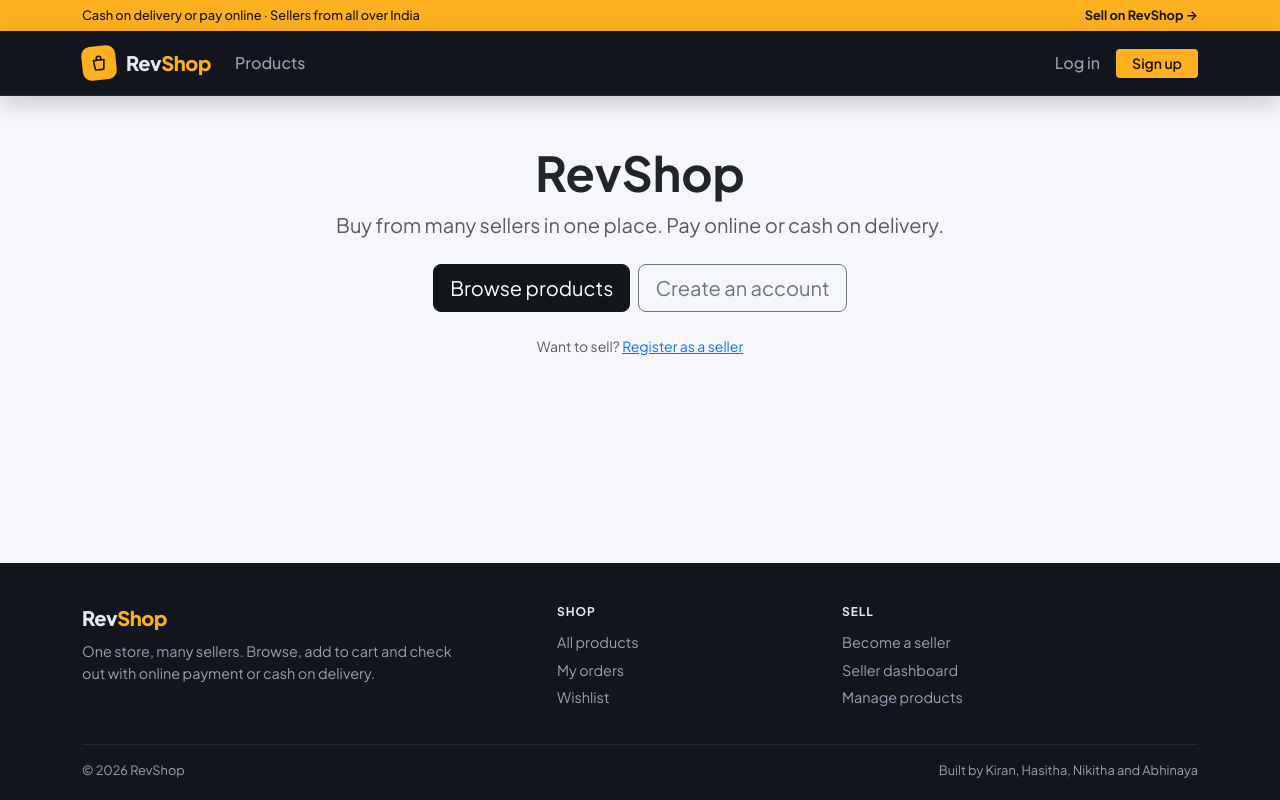
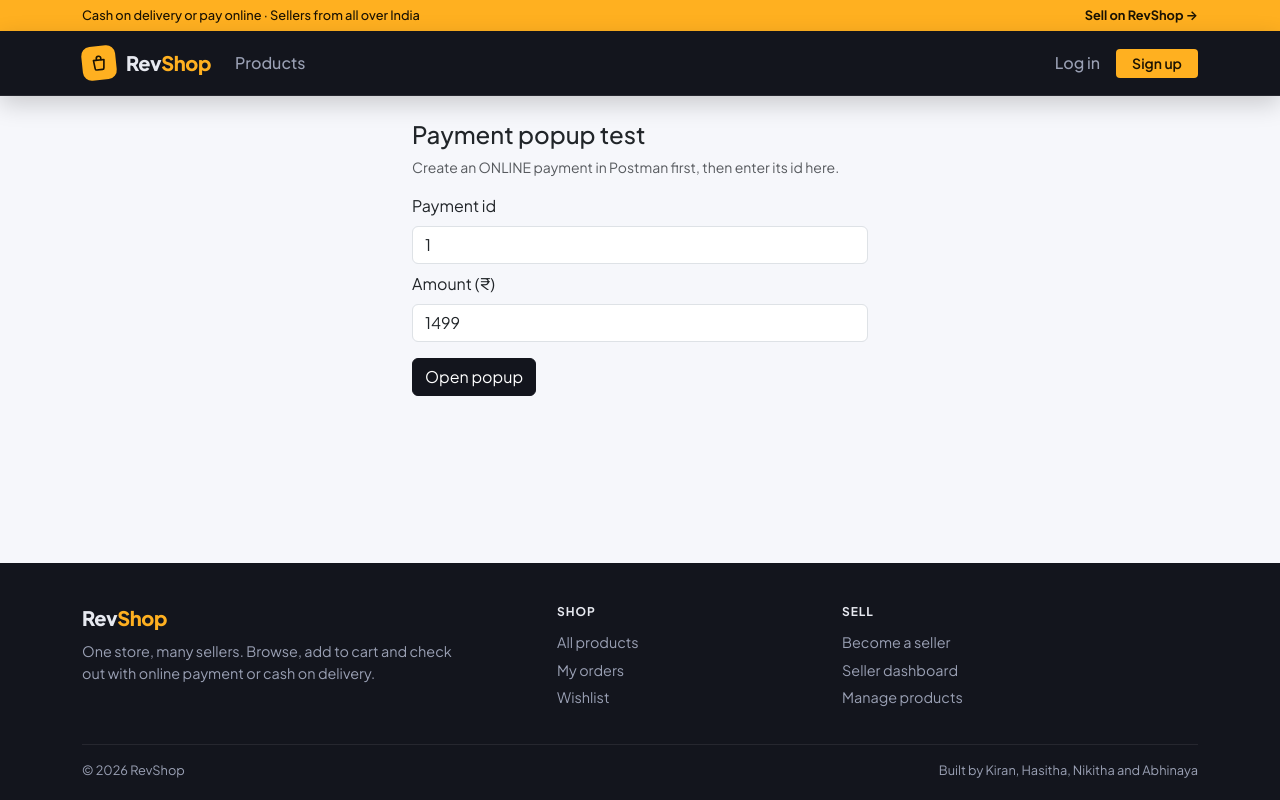
Before and after one commit to A86374/Rev_Shop, an Angular app in the folder angular-frontend/: page /payment-demo in a window 1280 px wide. Before the commit this address led to /. Built offline with nearby package versions, Linux system fonts and the light colour scheme.

Commit message:
US-15: temporary test page for the payment popup

```diff
--- a/angular-frontend/src/app/app.routes.ts
+++ b/angular-frontend/src/app/app.routes.ts
@@ -4,7 +4,7 @@ import { LoginComponent } from './features/auth/login.component';
 import { RegisterComponent } from './features/auth/register.component';
 import { ProfileComponent } from './features/profile/profile.component';
 import { authGuard, roleGuard } from './core/auth.guard';
-
+import { PaymentDemoComponent } from './features/payment/payment-demo.component';
 // Everyone adds their routes under their own name, so pulls don't clash.
 // Keep the '**' line at the very bottom.
 export const routes: Routes = [
@@ -16,7 +16,7 @@ export const routes: Routes = [
   // ---- Nikitha: catalogue, cart, checkout ----
 
   // ---- Abhinaya: orders, admin users, payment ----
-
+  { path: 'payment-demo', component: PaymentDemoComponent },
   // ---- Hasitha: seller pages ----
 
   { path: '**', redirectTo: '' },
--- /dev/null
+++ b/angular-frontend/src/app/features/payment/payment-demo.component.ts
@@ -0,0 +1,49 @@
+import { Component, signal } from '@angular/core';
+import { PaymentPopupComponent } from './payment-popup.component';
+import { PaymentResult } from './payment-api.service';
+
+// TEMPORARY test page for the popup.
+// On Friday, Nikitha's checkout page opens the popup itself; then delete this file and its route.
+@Component({
+  selector: 'app-payment-demo',
+  imports: [PaymentPopupComponent],
+  template: `
+    <div class="container py-4" style="max-width: 480px">
+      <h2 class="h4">Payment popup test</h2>
+      <p class="text-muted small">Create an ONLINE payment in Postman first, then enter its id here.</p>
+
+      <label class="form-label" for="pid">Payment id</label>
+      <input id="pid" class="form-control mb-2" type="number" #pid value="1">
+
+      <label class="form-label" for="amt">Amount (₹)</label>
+      <input id="amt" class="form-control mb-3" type="number" #amt value="1499">
+
+      <button type="button" class="btn btn-primary" (click)="open(+pid.value, +amt.value)">Open popup</button>
+
+      @if (lastResult()) {
+        <p class="mt-3 mb-0">Last result: <strong>{{ lastResult() }}</strong></p>
+      }
+    </div>
+
+    @if (showPopup()) {
+      <app-payment-popup [paymentId]="paymentId()" [amount]="amount()" (finished)="onFinished($event)" />
+    }
+  `,
+})
+export class PaymentDemoComponent {
+  showPopup = signal(false);
+  paymentId = signal(0);
+  amount = signal(0);
+  lastResult = signal<PaymentResult | ''>('');
+
+  open(id: number, amount: number): void {
+    this.paymentId.set(id);
+    this.amount.set(amount);
+    this.showPopup.set(true);
+  }
+
+  onFinished(result: PaymentResult): void {
+    this.lastResult.set(result);
+    this.showPopup.set(false);
+  }
+}
```
